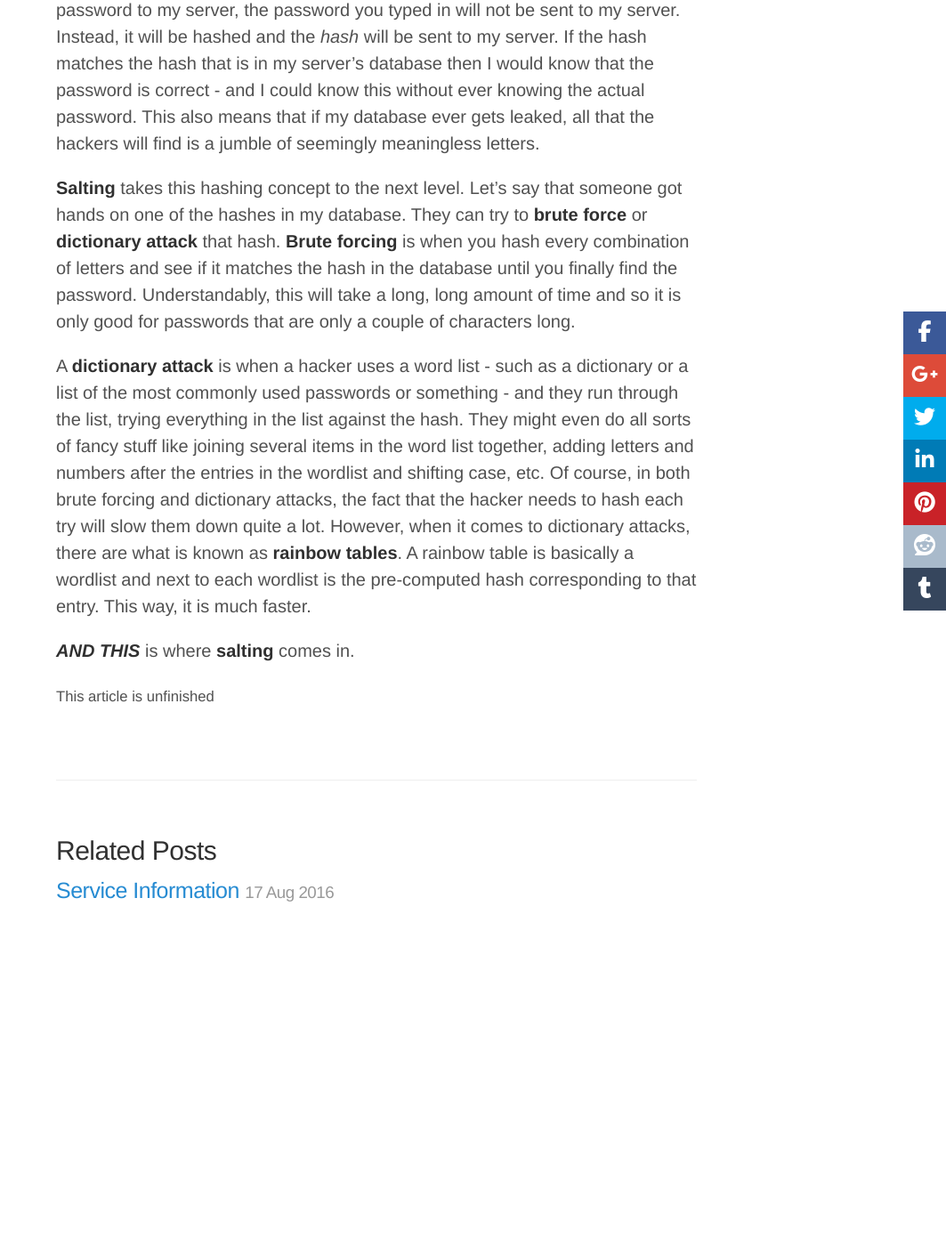
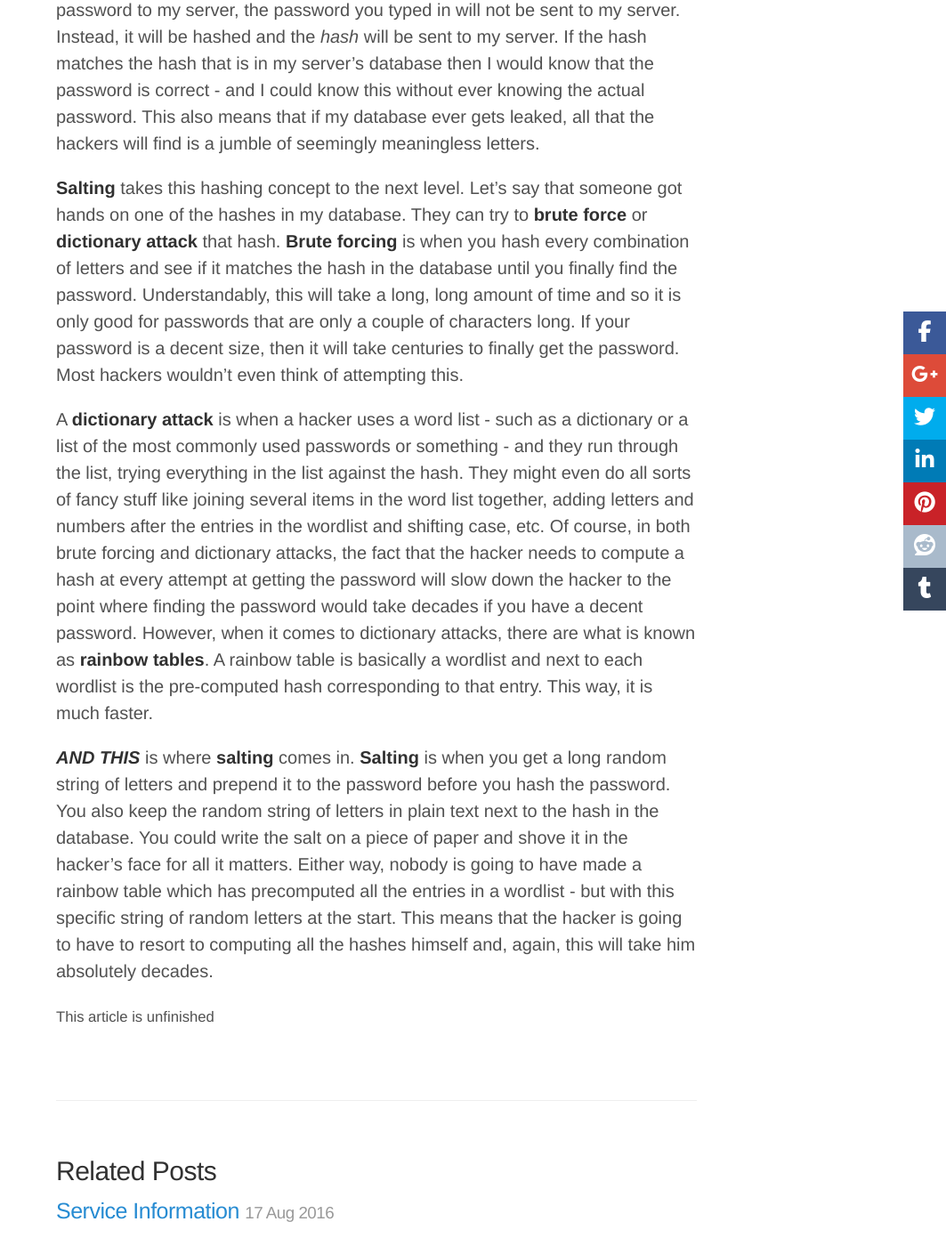
Before and after one commit to PixelZerg/PixelZFameBot, a Jekyll site: the page built from _posts/2016-08-17-security.markdown, in a window 1280 px wide and 1400 px high, scrolled down 726 px. Shown: the whole window at 89% size, without its empty margins (217-1280 px from the left). Built offline with Jekyll 4.4.1, drawn with Linux system fonts in a browser that asks for light colours; nearby versions of some CDN libraries; comment, search, counter and statistics services are not loaded; before the commit the page ends 1802 px from its top, so only the background shows below that.

Commit message:
Explanation of Salting

```diff
--- a/_posts/2016-08-17-security.markdown
+++ b/_posts/2016-08-17-security.markdown
@@ -11,10 +11,10 @@ To authenticate with my server, you will need to sign in to my server with your
 
 **Hashing** is when you use a complex algorithm to crush down the bytes (1s and 0s) of a password into a string of what looks like random characters. This is called the hash. If a single character in your password is different, the hash will be *completely* different. But if you don't change anything, then the hash result will always be *exactly* the same every time. Also, it is almost impossible to get the original password from a hash. What my server will do is that it will store the *hash* of your password rather than your actual password. When you submit the password to my server, the password you typed in will not be sent to my server. Instead, it will be hashed and the *hash* will be sent to my server. If the hash matches the hash that is in my server's database then I would know that the password is correct - and I could know this without ever knowing the actual password. This also means that if my database ever gets leaked, all that the hackers will find is a jumble of seemingly meaningless letters.
 
-**Salting** takes this hashing concept to the next level. Let's say that someone got hands on one of the hashes in my database. They can try to **brute force** or **dictionary attack** that hash. **Brute forcing** is when you hash every combination of letters and see if it matches the hash in the database until you finally find the password. Understandably, this will take a long, long amount of time and so it is only good for passwords that are only a couple of characters long.
+**Salting** takes this hashing concept to the next level. Let's say that someone got hands on one of the hashes in my database. They can try to **brute force** or **dictionary attack** that hash. **Brute forcing** is when you hash every combination of letters and see if it matches the hash in the database until you finally find the password. Understandably, this will take a long, long amount of time and so it is only good for passwords that are only a couple of characters long. If your password is a decent size, then it will take centuries to finally get the password. Most hackers wouldn't even think of attempting this.
 
-A **dictionary attack** is when a hacker uses a word list - such as a dictionary or a list of the most commonly used passwords or something - and they run through the list, trying everything in the list against the hash. They might even do all sorts of fancy stuff like joining several items in the word list together, adding letters and numbers after the entries in the wordlist and shifting case, etc. Of course, in both brute forcing and dictionary attacks, the fact that the hacker needs to hash each try will slow them down quite a lot. However, when it comes to dictionary attacks, there are what is known as **rainbow tables**. A rainbow table is basically a wordlist and next to each wordlist is the pre-computed hash corresponding to that entry. This way, it is much faster.
+A **dictionary attack** is when a hacker uses a word list - such as a dictionary or a list of the most commonly used passwords or something - and they run through the list, trying everything in the list against the hash. They might even do all sorts of fancy stuff like joining several items in the word list together, adding letters and numbers after the entries in the wordlist and shifting case, etc. Of course, in both brute forcing and dictionary attacks, the fact that the hacker needs to compute a hash at every attempt at getting the password will slow down the hacker to the point where finding the password would take decades if you have a decent password. However, when it comes to dictionary attacks, there are what is known as **rainbow tables**. A rainbow table is basically a wordlist and next to each wordlist is the pre-computed hash corresponding to that entry. This way, it is much faster.
 
-***AND THIS*** is where **salting** comes in.
+***AND THIS*** is where **salting** comes in. **Salting** is when you get a long random string of letters and prepend it to the password before you hash the password. You also keep the random string of letters in plain text next to the hash in the database. You could write the salt on a piece of paper and shove it in the hacker's face for all it matters. Either way, nobody is going to have made a rainbow table which has precomputed all the entries in a wordlist - but with this specific string of random letters at the start. This means that the hacker is going to have to resort to computing all the hashes himself and, again, this will take him absolutely decades.
 
 <small>This article is unfinished</small>
```
